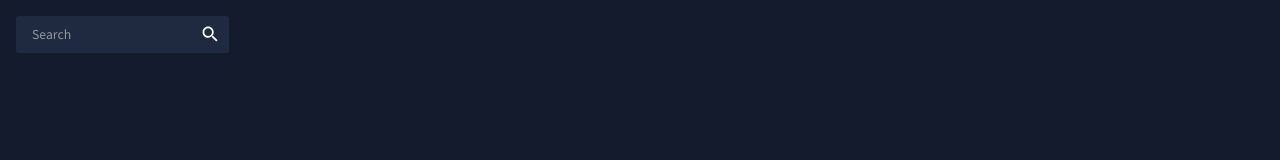
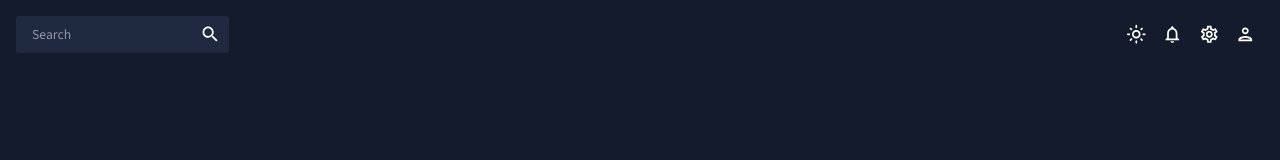
Before and after one commit to UjjwalKaul/sample-dashboard, a React (Create React App) app: page / in a window 1280 px wide. Shown: the top 160 px of the page. Built offline with nearby package versions, Linux system fonts and the light colour scheme.

Commit message:
Added topbar

```diff
--- a/src/scenes/global/Topbar.jsx
+++ b/src/scenes/global/Topbar.jsx
@@ -24,7 +24,24 @@ export default function Topbar() {
           <SearchIcon />
         </IconButton>
       </Box>
-      <Box></Box>
+      <Box display="flex">
+        <IconButton onClick={colorMode.toggleColorMode}>
+          {theme.palette.mode === 'light' ? (
+            <DarkModeOutlinedIcon />
+          ) : (
+            <LightModeOutlinedIcon />
+          )}
+        </IconButton>
+        <IconButton>
+          <NotificationsOutlinedIcon />
+        </IconButton>
+        <IconButton>
+          <SettingsOutlinedIcon />
+        </IconButton>
+        <IconButton>
+          <PersonOutlinedIcon />
+        </IconButton>
+      </Box>
     </Box>
   );
 }
```
